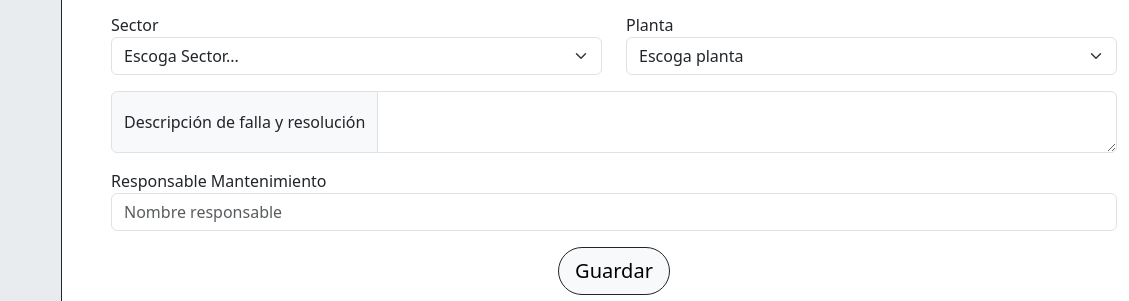
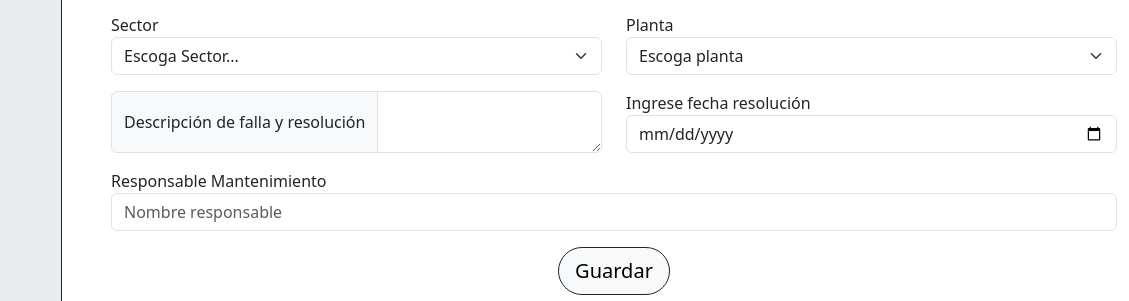
Before and after one commit to DanDie30/PlataformaNuevaAtacama, a website: page pages/RegistroFallasDetectadas.html in a window 1280 px wide. Shown: the part 193-494 px from the top of the page, 151-1280 px from the left. Drawn offline with nearby package versions, Linux system fonts and the light colour scheme.

Commit message:
Modificacion App y Form
Modificado el Formulario de registros de fallas junto a QUERY.

```diff
--- a/pages/RegistroFallasDetectadas.html
+++ b/pages/RegistroFallasDetectadas.html
@@ -126,7 +126,7 @@
         <div class="row mb-3">
           <div class="col">
             <label for="date">Ingrese fecha detención</label>
-            <input type="date" name="Fecha" class="form-control" placeholder="Ingrese fecha" required>
+            <input type="date" name="FechaDetencion" class="form-control" placeholder="Ingrese fecha" required>
           </div>
           <div class="col">
             <label>Hora detención</label>
@@ -175,6 +175,11 @@
               <textarea class="form-control" name="Descripcion" aria-label="With textarea" required></textarea>
             </div>
           </div>
+          <div class="col">
+            <label for="date">Ingrese fecha resolución</label>
+            <input type="date" name="FechaResolucion" class="form-control" placeholder="Ingrese fecha" required>
+          </div>
+
         </div>
 
 
```
Also changed, not shown: App.js (+4 -3 lines).
